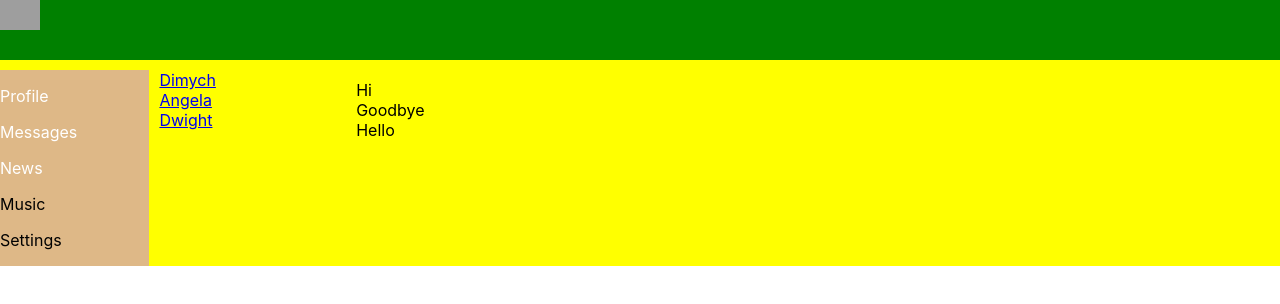
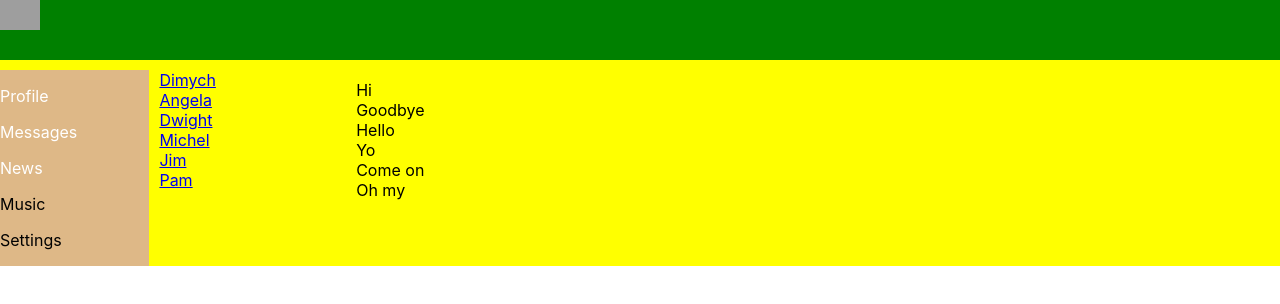
Before and after one commit to 3metil/it-kamasutra, a React (Create React App) app: page / in a window 1280 px wide. Shown: the top 304 px of the page. Built offline with nearby package versions, Linux system fonts and the light colour scheme; grey boxes are pictures that could not be loaded.

Commit message:
Урок 25

```diff
--- a/src/components/Dialogs/Dialogs.jsx
+++ b/src/components/Dialogs/Dialogs.jsx
@@ -28,6 +28,15 @@ const Dialogs = (props) => {
         { id: 6, name: 'Pam' }
     ]
 
+    let dialogsElements = [
+
+        <DialogItem name={dialogsData[0].name} id={dialogsData[0].id} />,
+        <DialogItem name={dialogsData[1].name} id={dialogsData[1].id}  />,
+        <DialogItem name={dialogsData[2].name} id={dialogsData[2].id}  />
+
+    ]
+
+
     let messagesData = [
         { id: 1, message: 'Hi' },
         { id: 2, message: 'Goodbye' },
@@ -37,27 +46,17 @@ const Dialogs = (props) => {
         { id: 6, message: 'Oh my' }
     ]
 
+    let dialogsData1 = dialogsData.map(  item => <DialogItem name={item.name} id={item.id} />)
+    let messagesElements = messagesData.map( item => <Message message={item.message}/> )
     return (
         <div className='dialogs'>
             <div className="dialogs-items">
 
-                <div className='dialog'>
-                    <DialogItem name={dialogsData[0].name} id={dialogsData[0].id} />
-                </div>
-                <div className='dialog'>
-                <DialogItem name={dialogsData[1].name} id={dialogsData[1].id}  />
-                </div>
-                <div className='dialog'>
-                <DialogItem name={dialogsData[2].name} id={dialogsData[2].id}  />
-                </div>
-
+               {dialogsData1}
 
             </div>
             <div className="messages">
-                <Message message={messagesData[0].message} />
-                <Message message={messagesData[1].message} />
-                <Message message={messagesData[2].message} />
-
+                {messagesElements}
             </div>
         </div>
     )
--- a/src/components/Profile/MyPosts/MyPosts.jsx
+++ b/src/components/Profile/MyPosts/MyPosts.jsx
@@ -7,9 +7,13 @@ const MyPosts = (props) => {
 
   let postData = [
     { id: 1, message: 'Hi, how are you?', likeCount: 12 },
-    { id: 2, message: 'It\'s my first post', likeCount: 11 }
+    { id: 2, message: 'It\'s my first post', likeCount: 11 },
+    { id: 3, message: 'It\'s my second post', likeCount: 11 },
+    { id: 4, message: 'It\'s my third post', likeCount: 11 }
 
-]
+  ]
+
+  let postsElements = postData.map(p => <MyPost message={p.message} likes={p.likeCount} />)
 
   return (
     <div>
@@ -19,8 +23,10 @@ const MyPosts = (props) => {
         <button>Add post</button>
         <button>Remove</button>
       </div>
-      <MyPost message={postData[0].message} likes={postData[0].likeCount}/>
-      <MyPost message={postData[1].message} likes={postData[1].likeCount}/>
+
+      { postsElements }
+
+
     </div>
   )
 }
```
